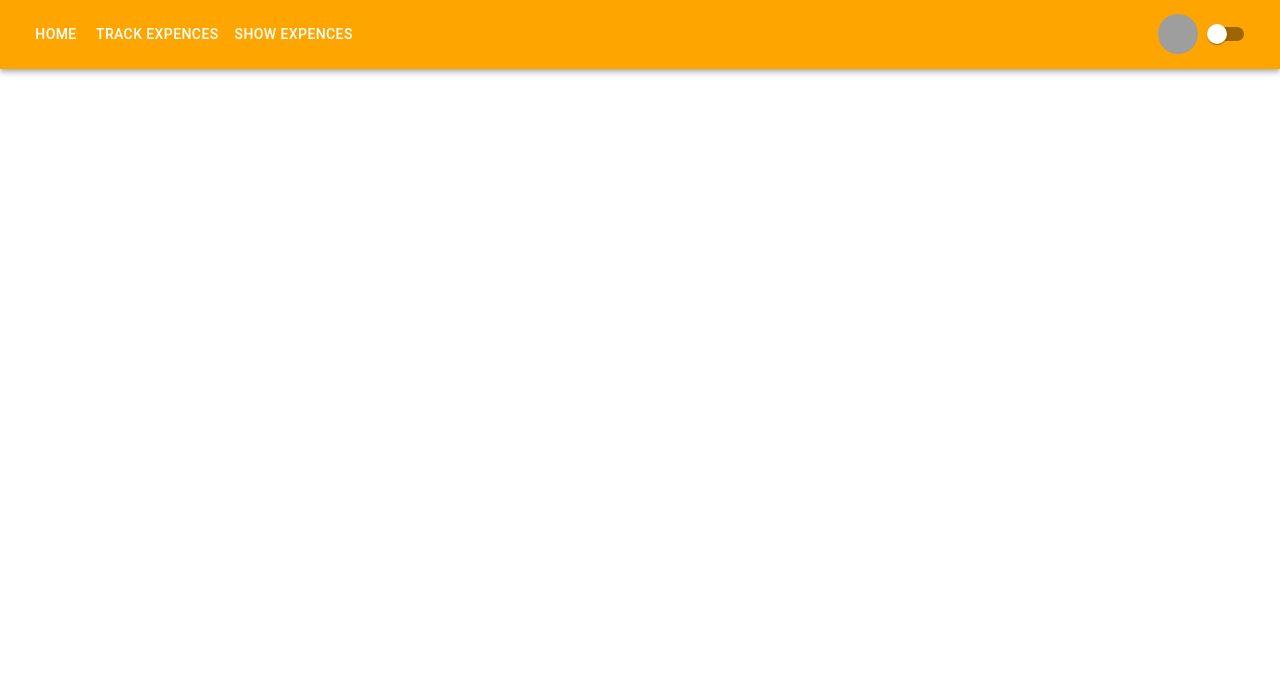
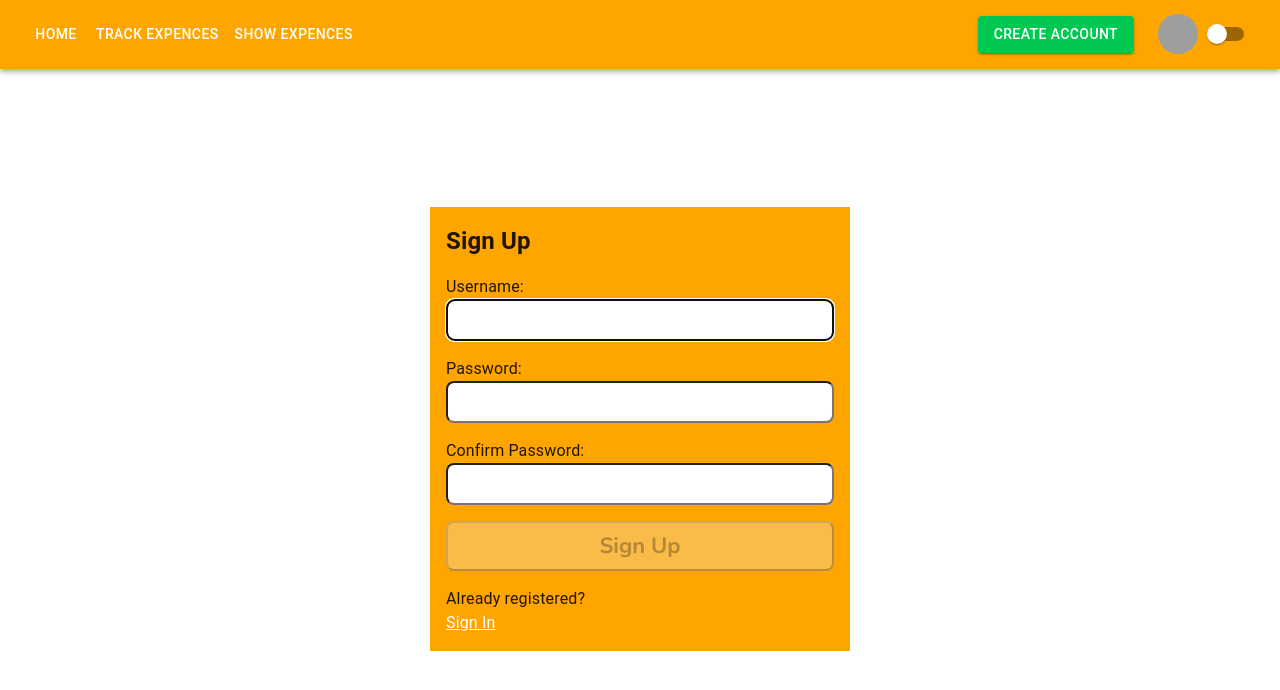
Before and after one commit to souravbain101/Expense_tracker, a React (Create React App) app: page /create in a window 1280 px wide. Shown: the top 690 px of the page. Built offline with nearby package versions, Linux system fonts and the light colour scheme; grey boxes are pictures that could not be loaded.

Commit message:
sign up page

```diff
--- a/package.json
+++ b/package.json
@@ -9,12 +9,15 @@
     "@devexpress/dx-react-grid-material-ui": "^4.0.3",
     "@emotion/react": "^11.10.6",
     "@emotion/styled": "^11.10.6",
+    "@fortawesome/free-solid-svg-icons": "^6.3.0",
+    "@fortawesome/react-fontawesome": "^0.2.0",
     "@mui/icons-material": "^5.11.11",
     "@mui/material": "^5.11.11",
     "@mui/styled-engine-sc": "^5.11.11",
     "@testing-library/jest-dom": "^5.16.5",
     "@testing-library/react": "^13.4.0",
     "@testing-library/user-event": "^13.5.0",
+    "axios": "^1.3.4",
     "material-react-table": "^1.8.5",
     "react": "^18.2.0",
     "react-dom": "^18.2.0",
--- a/src/App.js
+++ b/src/App.js
@@ -3,6 +3,7 @@
 import Navbar from './components/Navbar'
 import Show from './components/Show';
 import Track from './components/Track';
+import Register from './components/Register';
 import {Routes , Route} from 'react-router-dom';
 
 function App() {
@@ -13,6 +14,7 @@
     <Route path='/' element={<Home/>} />
       <Route path='/Home' element={<Home/>} />
       <Route path='/Track expences' element={<Track/>} />
+      <Route path='/create' element={<Register/>} />
       <Route path='/Show expences' element={<Show/>} />
     </Routes>
     </>
--- /dev/null
+++ b/src/components/Api/axios.js
@@ -0,0 +1,5 @@
+import axios from "axios";
+
+export default axios.create({
+    baseURL: 'http://localhost:3000'
+});
--- a/src/components/Navbar.js
+++ b/src/components/Navbar.js
@@ -1,4 +1,5 @@
 import * as React from 'react';
+import { useNavigate } from "react-router-dom";
 import './Navbar.css';
 import AppBar from '@mui/material/AppBar';
 import Box from '@mui/material/Box';
@@ -46,6 +47,7 @@
       mode:modeio?'dark':'light',
     },
   });
+  const navigate = useNavigate();
   return (
     <ThemeProvider theme={theme}>
       <CssBaseline />
@@ -127,6 +129,7 @@
           </Box>
 
           <Box sx={{ flexGrow: 0 }}>
+          <Button style={{backgroundColor: "#00c853"}} sx={{ mr: 3 }} variant="contained" color="primary" onClick={()=>navigate('create')}>create account</Button>
             <Tooltip title="Open settings">
               <IconButton onClick={handleOpenUserMenu} sx={{ p: 0 }}>
                 <Avatar alt="Remy Sharp" src={Sanupic} />
--- /dev/null
+++ b/src/components/Register.css
@@ -0,0 +1,98 @@
+@import url('https://fonts.googleapis.com/css2?family=Nunito:wght@700&display=swap');
+
+
+* {
+    margin: 0;
+    padding: 0;
+    box-sizing: border-box;
+}
+.container{
+    height: 90vh;
+    display: flex;
+    justify-content: center;
+    align-items: center;
+}
+section {
+    width: 100%;
+    max-width: 420px;
+    min-height: 400px;
+    flex-direction: column;
+    padding: 1rem;
+    background-color: #FFA500;
+}
+
+form {
+    display: flex;
+    flex-direction: column;
+    justify-content: space-evenly;
+    flex-grow: 1;
+    padding-bottom: 1rem;
+}
+
+a, a:visited {
+    color: #fff;
+}
+
+input[type="text"],
+input[type="password"],
+button,
+textarea {
+  font-family: 'Nunito', sans-serif;
+  font-size: 22px;
+  padding: 0.25rem;
+  border-radius: 0.5rem;
+}
+
+label,
+button {
+  margin-top: 1rem;
+}
+
+button {
+  padding: 0.5rem;
+}
+
+.instructions {
+    font-size: 0.75rem;
+    border-radius: 0.5rem;
+    background: #000;
+    color: #fff;
+    padding: 0.25rem;
+    position: relative;
+    bottom: -10px;
+}
+
+.instructions > svg {
+    margin-right: 0.25rem;
+}
+
+.offscreen {
+    position: absolute;
+    left: -9999px;
+}
+
+.hide {
+    display: none;
+}
+
+.valid {
+    color: limegreen;
+    margin-left: 0.25rem;
+}
+
+.invalid {
+    color: red;
+    margin-left: 0.25rem;
+}
+
+.errmsg {
+    background-color: lightpink;
+    color: firebrick;
+    font-weight: bold;
+    padding: 0.5rem;
+    margin-bottom: 0.5rem;
+}
+
+.line {
+    display: inline-block;
+}
--- /dev/null
+++ b/src/components/Register.js
@@ -0,0 +1,186 @@
+import { useRef, useState, useEffect } from "react";
+import { faCheck, faTimes, faInfoCircle } from "@fortawesome/free-solid-svg-icons";
+import { FontAwesomeIcon } from "@fortawesome/react-fontawesome";
+import './Register.css';
+import axios from './Api/axios'
+import { Link } from "react-router-dom";
+
+const USER_REGEX = /^[A-z][A-z0-9-_]{3,23}$/;
+const PWD_REGEX = /^(?=.*[a-z])(?=.*[A-Z])(?=.*[0-9])(?=.*[!@#$%]).{8,24}$/;
+const REGISTER_URL = '/register';
+
+const Register = () => {
+    const userRef = useRef();
+    const errRef = useRef();
+
+    const [user, setUser] = useState('');
+    const [validName, setValidName] = useState(false);
+    const [userFocus, setUserFocus] = useState(false);
+
+    const [pwd, setPwd] = useState('');
+    const [validPwd, setValidPwd] = useState(false);
+    const [pwdFocus, setPwdFocus] = useState(false);
+
+    const [matchPwd, setMatchPwd] = useState('');
+    const [validMatch, setValidMatch] = useState(false);
+    const [matchFocus, setMatchFocus] = useState(false);
+
+    const [errMsg, setErrMsg] = useState('');
+    const [success, setSuccess] = useState(false);
+
+    useEffect(() => {
+        userRef.current.focus();
+    }, [])
+
+    useEffect(() => {
+        setValidName(USER_REGEX.test(user));
+    }, [user])
+
+    useEffect(() => {
+        setValidPwd(PWD_REGEX.test(pwd));
+        setValidMatch(pwd === matchPwd);
+    }, [pwd, matchPwd])
+
+    useEffect(() => {
+        setErrMsg('');
+    }, [user, pwd, matchPwd])
+
+    const handleSubmit = async (e) => {
+        e.preventDefault();
+        // if button enabled with JS hack
+        const v1 = USER_REGEX.test(user);
+        const v2 = PWD_REGEX.test(pwd);
+        if (!v1 || !v2) {
+            setErrMsg("Invalid Entry");
+            return;
+        }
+        try {
+            const response = await axios.post(REGISTER_URL,
+                JSON.stringify({ user, pwd }),
+                {
+                    headers: { 'Content-Type': 'application/json' },
+                    withCredentials: true
+                }
+            );
+            console.log(response?.data);
+            console.log(response?.accessToken);
+            console.log(JSON.stringify(response))
+            setSuccess(true);
+            //clear state and controlled inputs
+            //need value attrib on inputs for this
+            setUser('');
+            setPwd('');
+            setMatchPwd('');
+        } catch (err) {
+            if (!err?.response) {
+                setErrMsg('No Server Response');
+            } else if (err.response?.status === 409) {
+                setErrMsg('Username Taken');
+            } else {
+                setErrMsg('Registration Failed')
+            }
+            errRef.current.focus();
+        }
+    }
+
+    return (
+        <div className="container">
+            {success ? (
+                <section>
+                    <h1>Success!</h1>
+                    <p>
+                        <Link to="/signin">Sign In</Link>
+                    </p>
+                </section>
+            ) : (
+                <section>
+                    <p ref={errRef} className={errMsg ? "errmsg" : "offscreen"} aria-live="assertive">{errMsg}</p>
+                    <h1>Sign Up</h1>
+                    <form onSubmit={handleSubmit}>
+                        <label htmlFor="username">
+                            Username:
+                            <FontAwesomeIcon icon={faCheck} className={validName ? "valid" : "hide"} />
+                            <FontAwesomeIcon icon={faTimes} className={validName || !user ? "hide" : "invalid"} />
+                        </label>
+                        <input
+                            type="text"
+                            id="username"
+                            ref={userRef}
+                            autoComplete="off"
+                            onChange={(e) => setUser(e.target.value)}
+                            value={user}
+                            required
+                            aria-invalid={validName ? "false" : "true"}
+                            aria-describedby="uidnote"
+                            onFocus={() => setUserFocus(true)}
+                            onBlur={() => setUserFocus(false)}
+                        />
+                        <p id="uidnote" className={userFocus && user && !validName ? "instructions" : "offscreen"}>
+                            <FontAwesomeIcon icon={faInfoCircle} />
+                            4 to 24 characters.<br />
+                            Must begin with a letter.<br />
+                            Letters, numbers, underscores, hyphens allowed.
+                        </p>
+
+
+                        <label htmlFor="password">
+                            Password:
+                            <FontAwesomeIcon icon={faCheck} className={validPwd ? "valid" : "hide"} />
+                            <FontAwesomeIcon icon={faTimes} className={validPwd || !pwd ? "hide" : "invalid"} />
+                        </label>
+                        <input
+                            type="password"
+                            id="password"
+                            onChange={(e) => setPwd(e.target.value)}
+                            value={pwd}
+                            required
+                            aria-invalid={validPwd ? "false" : "true"}
+                            aria-describedby="pwdnote"
+                            onFocus={() => setPwdFocus(true)}
+                            onBlur={() => setPwdFocus(false)}
+                        />
+                        <p id="pwdnote" className={pwdFocus && !validPwd ? "instructions" : "offscreen"}>
+                            <FontAwesomeIcon icon={faInfoCircle} />
+                            8 to 24 characters.<br />
+                            Must include uppercase and lowercase letters, a number and a special character.<br />
+                            Allowed special characters: <span aria-label="exclamation mark">!</span> <span aria-label="at symbol">@</span> <span aria-label="hashtag">#</span> <span aria-label="dollar sign">$</span> <span aria-label="percent">%</span>
+                        </p>
+
+
+                        <label htmlFor="confirm_pwd">
+                            Confirm Password:
+                            <FontAwesomeIcon icon={faCheck} className={validMatch && matchPwd ? "valid" : "hide"} />
+                            <FontAwesomeIcon icon={faTimes} className={validMatch || !matchPwd ? "hide" : "invalid"} />
+                        </label>
+                        <input
+                            type="password"
+                            id="confirm_pwd"
+                            onChange={(e) => setMatchPwd(e.target.value)}
+                            value={matchPwd}
+                            required
+                            aria-invalid={validMatch ? "false" : "true"}
+                            aria-describedby="confirmnote"
+                            onFocus={() => setMatchFocus(true)}
+                            onBlur={() => setMatchFocus(false)}
+                        />
+                        <p id="confirmnote" className={matchFocus && !validMatch ? "instructions" : "offscreen"}>
+                            <FontAwesomeIcon icon={faInfoCircle} />
+                            Must match the first password input field.
+                        </p>
+
+                        <button disabled={!validName || !validPwd || !validMatch ? true : false}>Sign Up</button>
+                    </form>
+                    <p>
+                        Already registered?<br />
+                        <span className="line">
+                            {/*put router link here*/}
+                            <Link to="/signin">Sign In</Link>
+                        </span>
+                    </p>
+                </section>
+            )}
+        </div>
+    )
+}
+
+export default Register
```
Also changed, not shown: 1 other file (tests, documents, lock files or other folders).
